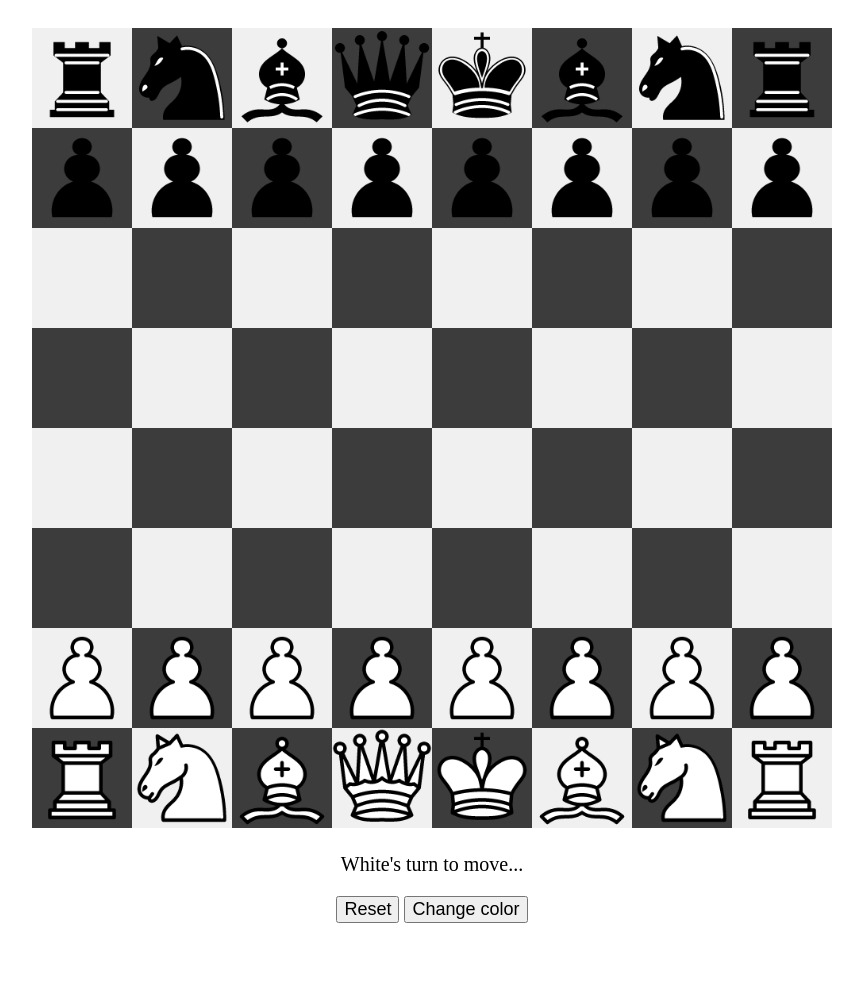
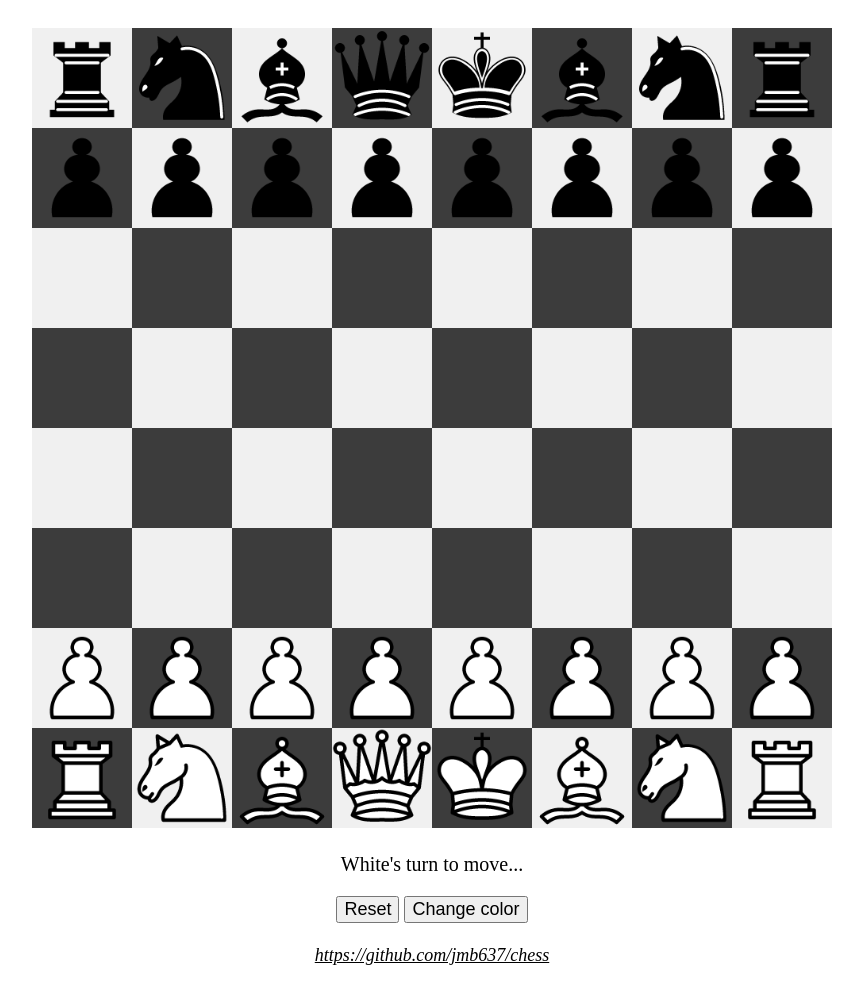
Before and after one commit to jmb637/chess, a website with bundled scripts: page index.html in a window 1280 px wide. Shown: the whole page, without its empty margins (208-1071 px from the left). Before the commit the page ends 931 px from the top, so only its background shows below. Built offline with nearby package versions, Linux system fonts and the light colour scheme.

Commit message:
Added a link to the github repository

```diff
--- a/index.html
+++ b/index.html
@@ -16,6 +16,9 @@
             <p id="status"></p>
             <button id="reset">Reset</button>
             <button id="change_color">Change color</button>
+            <p>
+                <a href="https://github.com/jmb637/chess">https://github.com/jmb637/chess</a>
+            </p>
         </div>
     </div>
     <div style="display: none">
--- a/style.css
+++ b/style.css
@@ -7,6 +7,12 @@ button {
   font-size: 18px;
 }
 
+a {
+  color: black;
+  font-size: 18px;
+  font-style: italic;
+}
+
 #container {
   margin: auto;
   padding-top: 20px;
```
